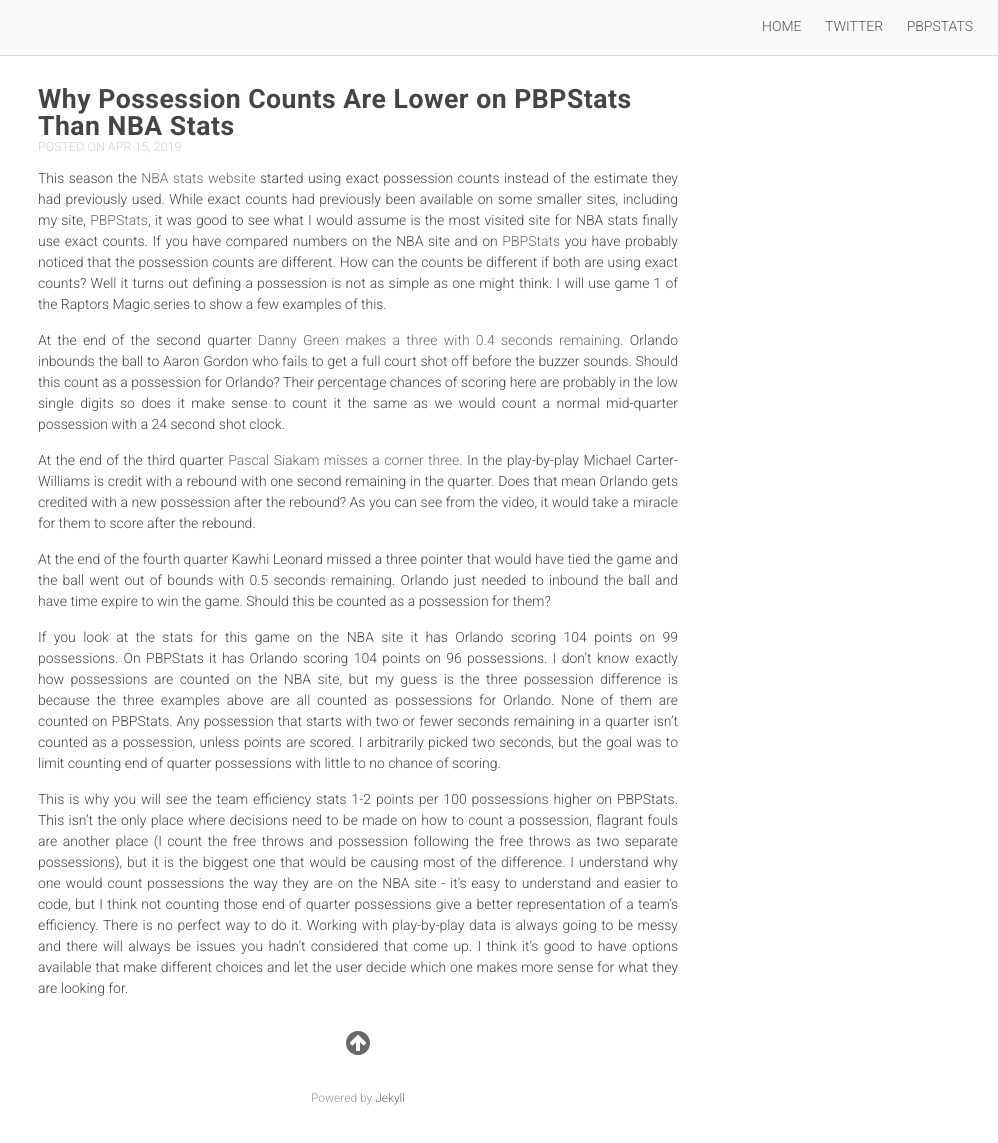
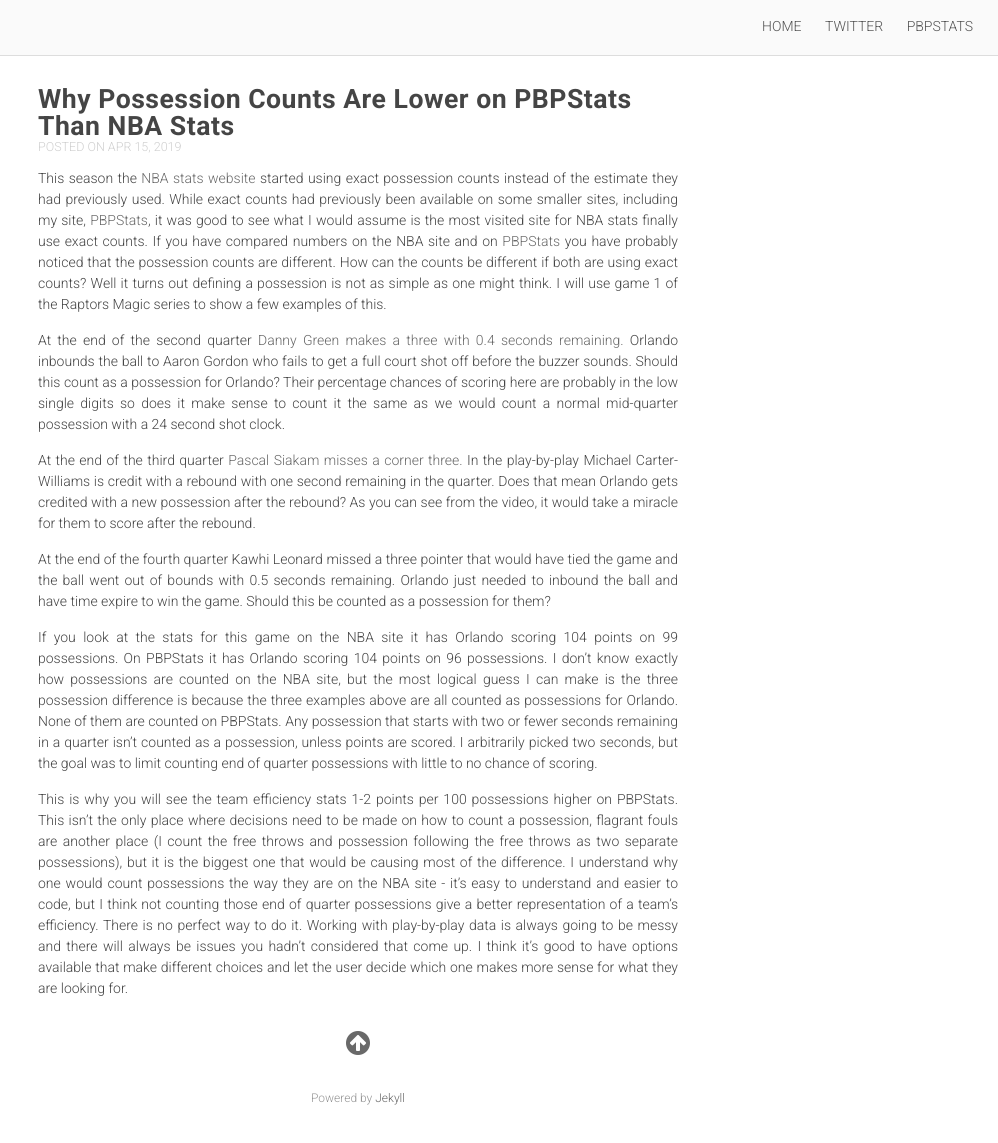
Before and after one commit to dblackrun/dblackrun.github.io, a Jekyll site: the page built from _posts/2019-04-15-why-pbpstats-possession-counts-lower.markdown, in a window 1280 px wide. Shown: the whole page, without its empty margins (282-1280 px from the left). Built offline with Jekyll 4.4.1, drawn with Linux system fonts in a browser that asks for light colours; nearby versions of some CDN libraries.

Commit message:
update wording

```diff
--- a/_posts/2019-04-15-why-pbpstats-possession-counts-lower.markdown
+++ b/_posts/2019-04-15-why-pbpstats-possession-counts-lower.markdown
@@ -12,6 +12,6 @@ At the end of the third quarter [Pascal Siakam misses a corner three.](https://s
 
 At the end of the fourth quarter Kawhi Leonard missed a three pointer that would have tied the game and the ball went out of bounds with 0.5 seconds remaining. Orlando just needed to inbound the ball and have time expire to win the game. Should this be counted as a possession for them?
 
-If you look at the stats for this game on the NBA site it has Orlando scoring 104 points on 99 possessions. On PBPStats it has Orlando scoring 104 points on 96 possessions. I don't know exactly how possessions are counted on the NBA site, but my guess is the three possession difference is because the three examples above are all counted as possessions for Orlando. None of them are counted on PBPStats. Any possession that starts with two or fewer seconds remaining in a quarter isn't counted as a possession, unless points are scored. I arbitrarily picked two seconds, but the goal was to limit counting end of quarter possessions with little to no chance of scoring.
+If you look at the stats for this game on the NBA site it has Orlando scoring 104 points on 99 possessions. On PBPStats it has Orlando scoring 104 points on 96 possessions. I don't know exactly how possessions are counted on the NBA site, but the most logical guess I can make is the three possession difference is because the three examples above are all counted as possessions for Orlando. None of them are counted on PBPStats. Any possession that starts with two or fewer seconds remaining in a quarter isn't counted as a possession, unless points are scored. I arbitrarily picked two seconds, but the goal was to limit counting end of quarter possessions with little to no chance of scoring.
 
 This is why you will see the team efficiency stats 1-2 points per 100 possessions higher on PBPStats. This isn't the only place where decisions need to be made on how to count a possession, flagrant fouls are another place (I count the free throws and possession following the free throws as two separate possessions), but it is the biggest one that would be causing most of the difference. I understand why one would count possessions the way they are on the NBA site - it's easy to understand and easier to code, but I think not counting those end of quarter possessions give a better representation of a team's efficiency. There is no perfect way to do it. Working with play-by-play data is always going to be messy and there will always be issues you hadn't considered that come up. I think it's good to have options available that make different choices and let the user decide which one makes more sense for what they are looking for.
```
